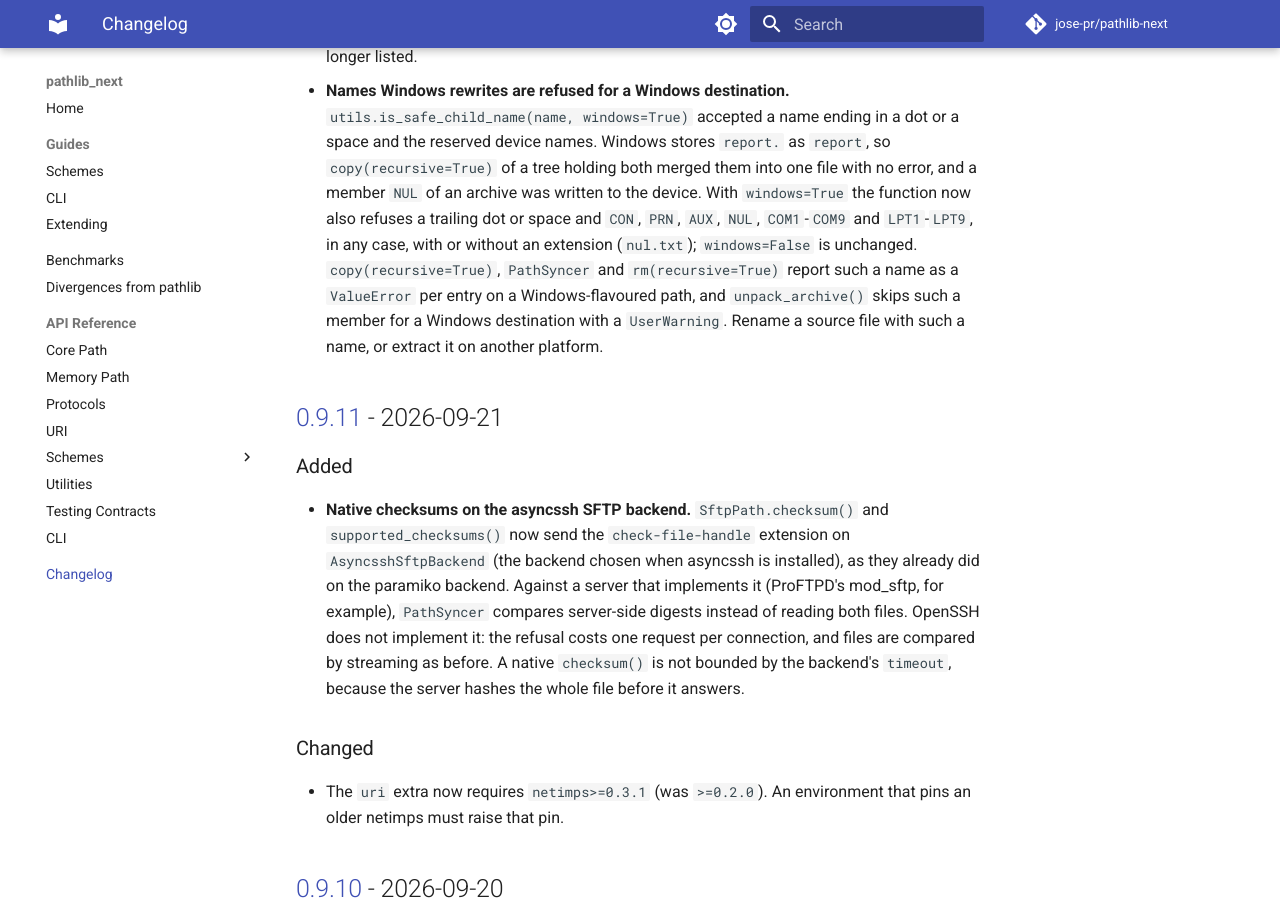
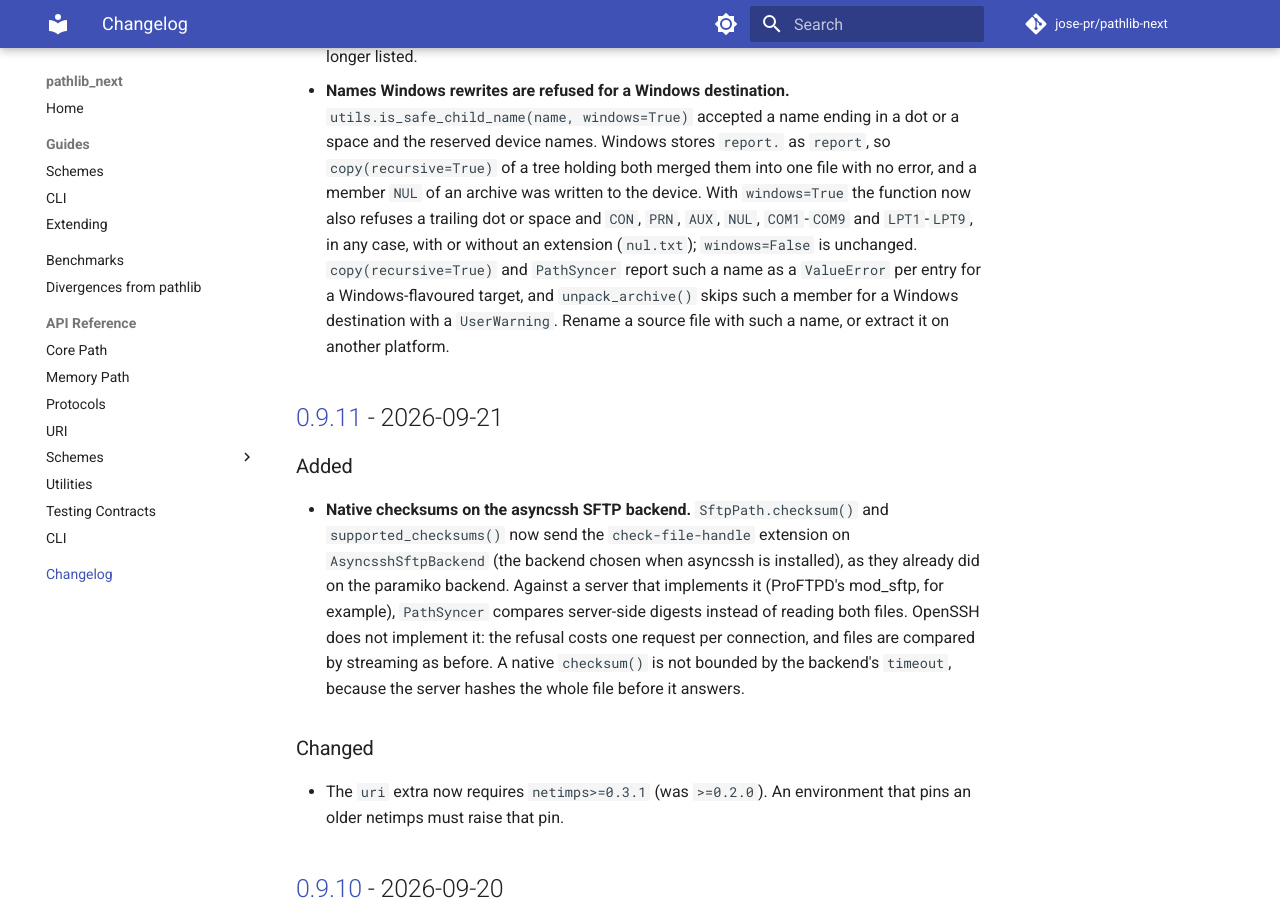
Before and after one commit to jose-pr/pathlib-next, an MkDocs documentation site: the page built from docs/changelog.md, in a window 1280 px wide and 900 px high, scrolled down 1062 px. Built offline with MkDocs 1.6.1 and Material for MkDocs 9.7.7, drawn with Linux system fonts in a browser that asks for light colours; comment, search, counter and statistics services are not loaded.

Commit message:
fix: rm(recursive=True) applies only the one-component rule to names its own listing returned

```diff
--- a/CHANGELOG.md
+++ b/CHANGELOG.md
@@ -46,8 +46,8 @@ and this project adheres to [Semantic Versioning](https://semver.org/).
   With `windows=True` the function now also refuses a trailing dot or space
   and `CON`, `PRN`, `AUX`, `NUL`, `COM1`-`COM9` and `LPT1`-`LPT9`, in any case,
   with or without an extension (`nul.txt`); `windows=False` is unchanged.
-  `copy(recursive=True)`, `PathSyncer` and `rm(recursive=True)` report such a
-  name as a `ValueError` per entry on a Windows-flavoured path, and
+  `copy(recursive=True)` and `PathSyncer` report such a name as a
+  `ValueError` per entry for a Windows-flavoured target, and
   `unpack_archive()` skips such a member for a Windows destination with a
   `UserWarning`. Rename a source file with such a name, or extract it on
   another platform.
```
Also changed, not shown: docs/divergences.md (+1 -1 lines), src/pathlib_next/AGENTS.md (+5 -5 lines), 2 other files.
